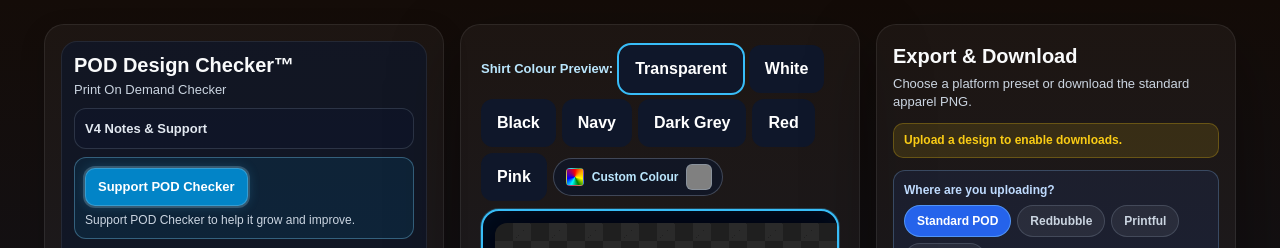
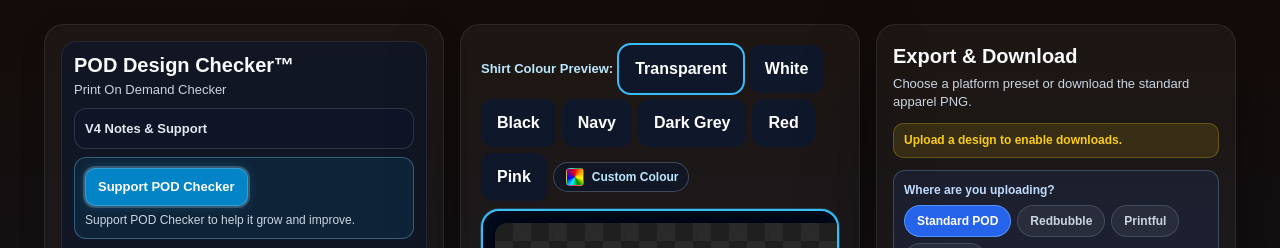
Before and after one commit to noobmacker-creator/pod-design-checker, a Next.js app: page / in a window 1280 px wide. Shown: the top 248 px of the page. Built offline with nearby package versions, Linux system fonts and the light colour scheme.

Commit message:
tidy custom colour control

```diff
--- a/app/components/DesignPreviewPanel.tsx
+++ b/app/components/DesignPreviewPanel.tsx
@@ -156,6 +156,7 @@ export default function DesignPreviewPanel({
           ))}
           <label
             style={{
+              position: 'relative',
               display: 'inline-flex',
               alignItems: 'center',
               gap: 8,
@@ -189,19 +190,6 @@ export default function DesignPreviewPanel({
               }}
             />
             <span style={{ color: '#bae6fd', whiteSpace: 'nowrap' }}>Custom Colour</span>
-            <span
-              style={{
-                position: 'relative',
-                display: 'inline-flex',
-                width: 26,
-                height: 26,
-                borderRadius: 6,
-                overflow: 'hidden',
-                border: '1px solid rgba(148, 163, 184, 0.5)',
-                background: customPreviewColor,
-                flexShrink: 0,
-              }}
-            >
             <input
               type="color"
               value={customPreviewColor}
@@ -222,7 +210,6 @@ export default function DesignPreviewPanel({
                 opacity: 0,
               }}
             />
-            </span>
           </label>
         </div>
       </div>
```
Lines whose indentation alone changed are shown as unchanged.
